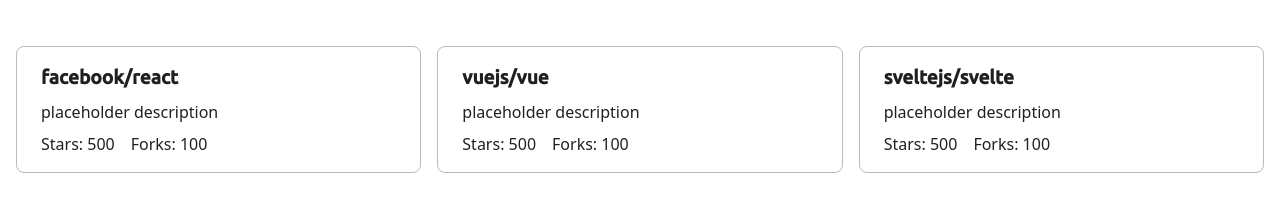
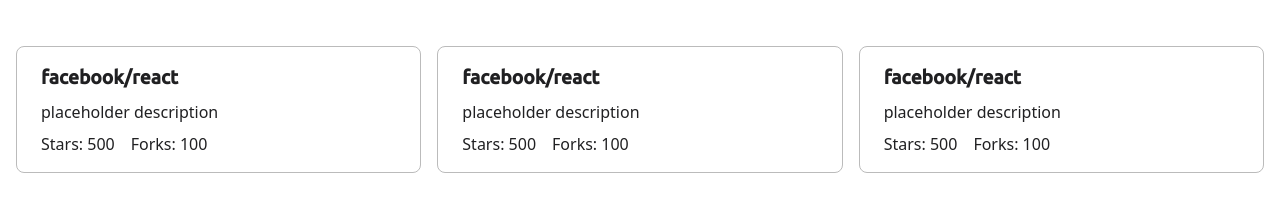
Before and after one commit to jsheroes/react-components-starter, a React (Vite) app: page / in a window 1280 px wide. Shown: the part 234-446 px from the top of the page. Built offline with nearby package versions, Linux system fonts and the light colour scheme.

Commit message:
Update 4 files

```diff
--- a/src/App.jsx
+++ b/src/App.jsx
@@ -1,48 +1,18 @@
 import "./App.css";
+import Card from "./components/Card/Card";
+import Header from "./components/Header/Header";
+import SearchForm from "./components/SearchForm/SearchForm";
 
 function App() {
   return (
     <>
-      <header>
-        <div className="content-wrapper">
-          <h1>Welcome to the JSHeroes Bootcamp - Team 11!</h1>
-        </div>
-        <img className="bear" src="/js-heroes-bear.png" />
-      </header>
-
+      <Header />
       <main>
-        <form className="search-form">
-          <input className="input" />
-          <button className="button">Search</button>
-        </form>
-
+        <SearchForm />
         <ul className="repo-cards">
-          <li className="repo-card">
-            <span className="title">facebook/react</span>
-            <span className="description">placeholder description</span>
-            <section className="footer">
-              <div>Stars: 500</div>
-              <div>Forks: 100</div>
-            </section>
-          </li>
-
-          <li className="repo-card">
-            <span className="title">vuejs/vue</span>
-            <span className="description">placeholder description</span>
-            <section className="footer">
-              <div>Stars: 500</div>
-              <div>Forks: 100</div>
-            </section>
-          </li>
-
-          <li className="repo-card">
-            <span className="title">sveltejs/svelte</span>
-            <span className="description">placeholder description</span>
-            <section className="footer">
-              <div>Stars: 500</div>
-              <div>Forks: 100</div>
-            </section>
-          </li>
+          <Card />
+          <Card />
+          <Card />
         </ul>
       </main>
     </>
--- /dev/null
+++ b/src/components/Card/Card.jsx
@@ -0,0 +1,16 @@
+import React from "react";
+
+function Card() {
+  return (
+    <li className="repo-card">
+      <span className="title">facebook/react</span>
+      <span className="description">placeholder description</span>
+      <section className="footer">
+        <div>Stars: 500</div>
+        <div>Forks: 100</div>
+      </section>
+    </li>
+  );
+}
+
+export default Card;
--- /dev/null
+++ b/src/components/Header/Header.jsx
@@ -0,0 +1,14 @@
+import React from "react";
+
+function Header() {
+  return (
+    <header>
+      <div className="content-wrapper">
+        <h1>Welcome to the JSHeroes Bootcamp - Team 11!</h1>
+      </div>
+      <img className="bear" src="/js-heroes-bear.png" />
+    </header>
+  );
+}
+
+export default Header;
--- /dev/null
+++ b/src/components/SearchForm/SearchForm.jsx
@@ -0,0 +1,14 @@
+import React from "react";
+
+function SearchForm() {
+  return (
+    <div>
+      <form className="search-form">
+        <input className="input" />
+        <button className="button">Search</button>
+      </form>
+    </div>
+  );
+}
+
+export default SearchForm;
```
